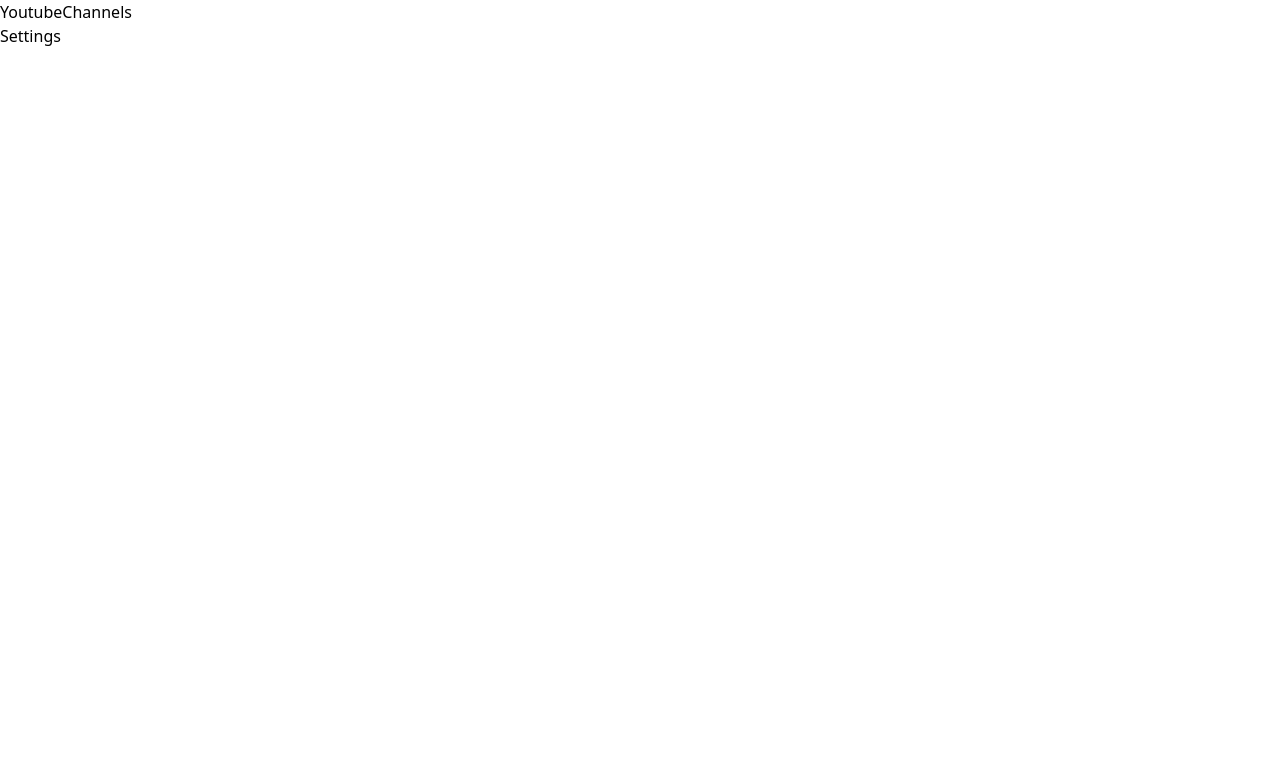
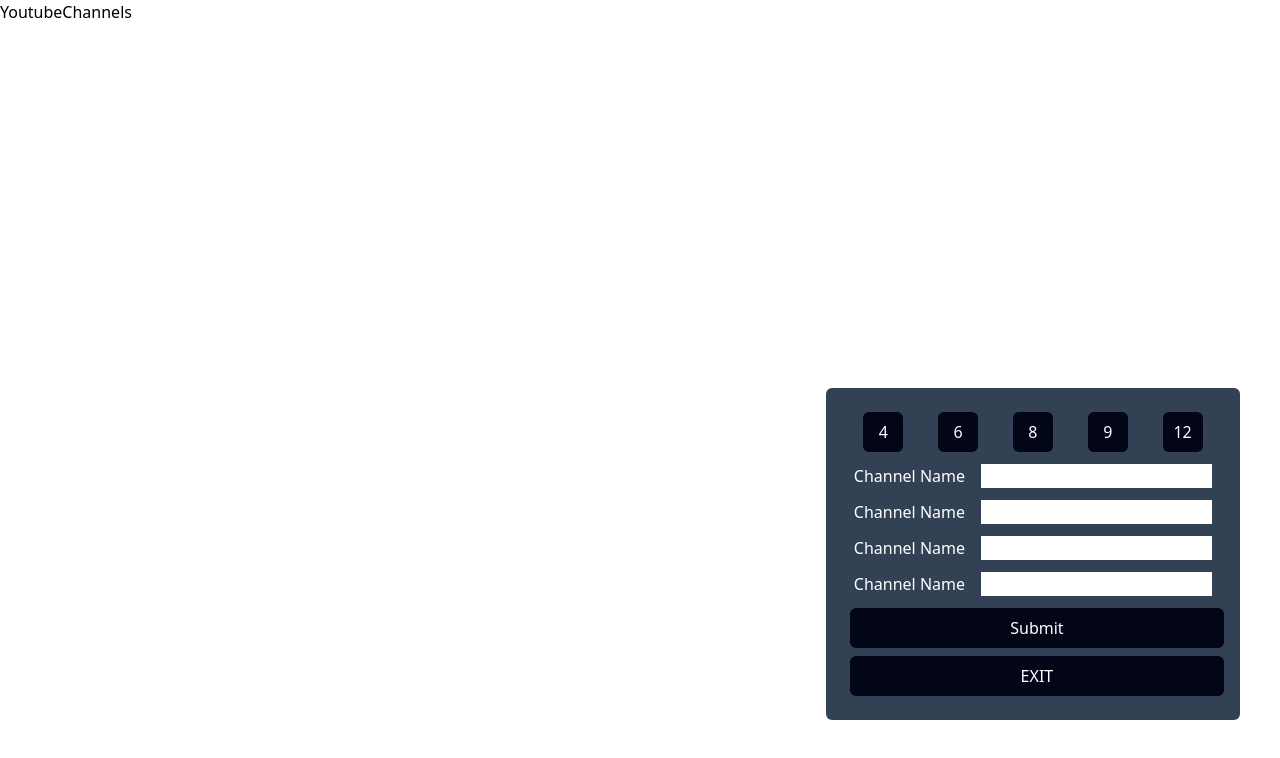
Before and after one commit to Blakfy/multiYoutubeWatch, a Next.js app: page / in a window 1280 px wide. Shown: the top 758 px of the page. Built offline with nearby package versions, Linux system fonts and the light colour scheme.

Commit message:
Setting Page update

```diff
--- a/src/Components/setting/settings.js
+++ b/src/Components/setting/settings.js
@@ -1,5 +1,15 @@
-import React from "react";
+"use client";
+import React, { useState } from "react";
 
-export default function Settings() {
-  return <div>Settings</div>;
+export default function Settings({ handleClick }) {
+  return (
+    <div className="absolute bottom-10 right-10  w-24 h-24 rounded-full">
+      <button
+        onClick={handleClick}
+        type="button"
+        className="bg-slate-700 w-24 h-24 rounded-full text-white text-lg text">
+        Settings
+      </button>
+    </div>
+  );
 }
--- a/src/app/page.js
+++ b/src/app/page.js
@@ -1,12 +1,99 @@
-import React from "react";
+"use client";
+import React, { useState } from "react";
 import YoutubeChannels from "../Components/youtubeChannels/youtubeChannels.js";
 import Settings from "../Components/setting/settings.js";
 
 export default function Home() {
+  const [viewSettings, setViewSettings] = useState(true);
+  const [channelUrl, setChannelUrl] = useState(4);
+  const [channelBtn, setChannelBtn] = useState([4, 6, 8, 9, 12]);
+  const [channelIdInput, setChannelIdInput] = useState(
+    Array(channelUrl)
+      .fill("")
+      .map((item, index) => ({ id: index, value: "" }))
+  );
+
+  const handleClick = () => {
+    setViewSettings(!viewSettings);
+  };
+
+  const formHandle = (e) => {
+    e.preventDefault();
+    console.log(channelIdInput);
+  };
+
+  const handleInputChange = (id, value) => {
+    const newChannelIdInput = [...channelIdInput];
+    newChannelIdInput[id] = { id: id, value: value };
+    setChannelIdInput(newChannelIdInput);
+  };
+
+  const channelInput = () => {
+    let channels = [];
+    for (let i = 0; i < channelUrl; i++) {
+      channels.push(
+        <div key={`channelNames${i}`} className="flex m-1 p-1 ">
+          <p className="mr-4 text-white">Channel Name</p>
+          <input
+            className="text-black"
+            key={`channelName${i}`}
+            type="text"
+            value={channelIdInput[i] ? channelIdInput[i].value : ""}
+            onChange={(e) => handleInputChange(i, e.target.value)}
+          />
+        </div>
+      );
+    }
+    return channels;
+  };
+  const channelButtons = () => {
+    let buttons = [];
+    for (let i = 0; i < channelBtn.length; i++) {
+      buttons.push(
+        <button
+          className="w-10 m-1 p-2 rounded-md bg-slate-950"
+          id={`btn${channelBtn[i]}`}
+          key={`btnKey${channelBtn[i]}`}
+          onClick={() => setChannelUrl(channelBtn[i])}>
+          {channelBtn[i]}
+        </button>
+      );
+    }
+    return buttons;
+  };
+
   return (
-    <div>
-      <YoutubeChannels />
-      <Settings />
+    <div className="h-screen">
+      {viewSettings ? (
+        <div className="bg-slate-700  p-5 mb-20 mr-10 absolute right-0 bottom-0 text-center rounded-md">
+          {/* Channel Buttons */}
+          <div className="flex justify-around items-center text-white">
+            {channelButtons()}
+          </div>
+          {/* Channel Form */}
+          <form onSubmit={formHandle}>
+            {channelInput()}
+            <button
+              type="submit"
+              className="w-full m-1 p-2 rounded-md bg-slate-950 text-white">
+              Submit
+            </button>
+          </form>
+          <button
+            onClick={handleClick}
+            className="w-full m-1 p-2 rounded-md bg-slate-950 text-white">
+            EXIT
+          </button>
+        </div>
+      ) : (
+        <div>
+          <Settings handleClick={handleClick} />
+        </div>
+      )}
+
+      <div>
+        <YoutubeChannels displayCount="4" />
+      </div>
     </div>
   );
 }
```
